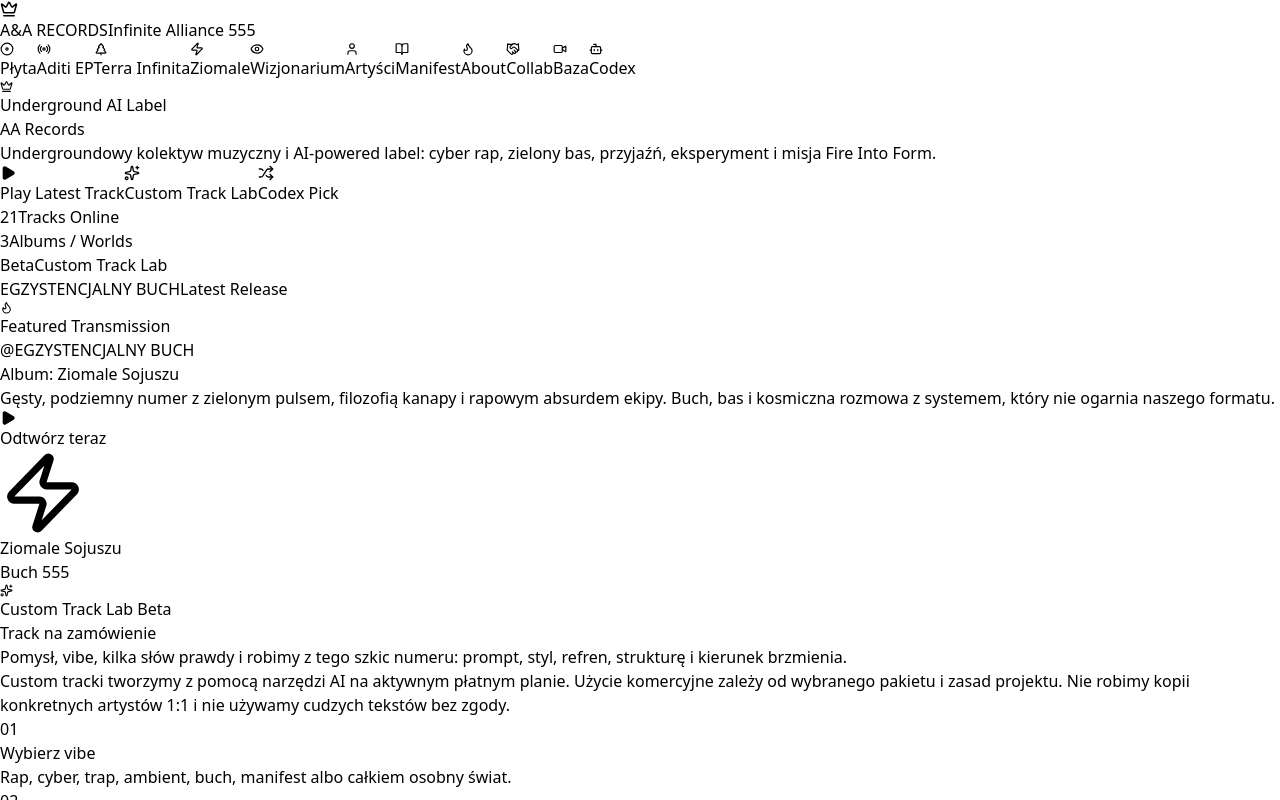
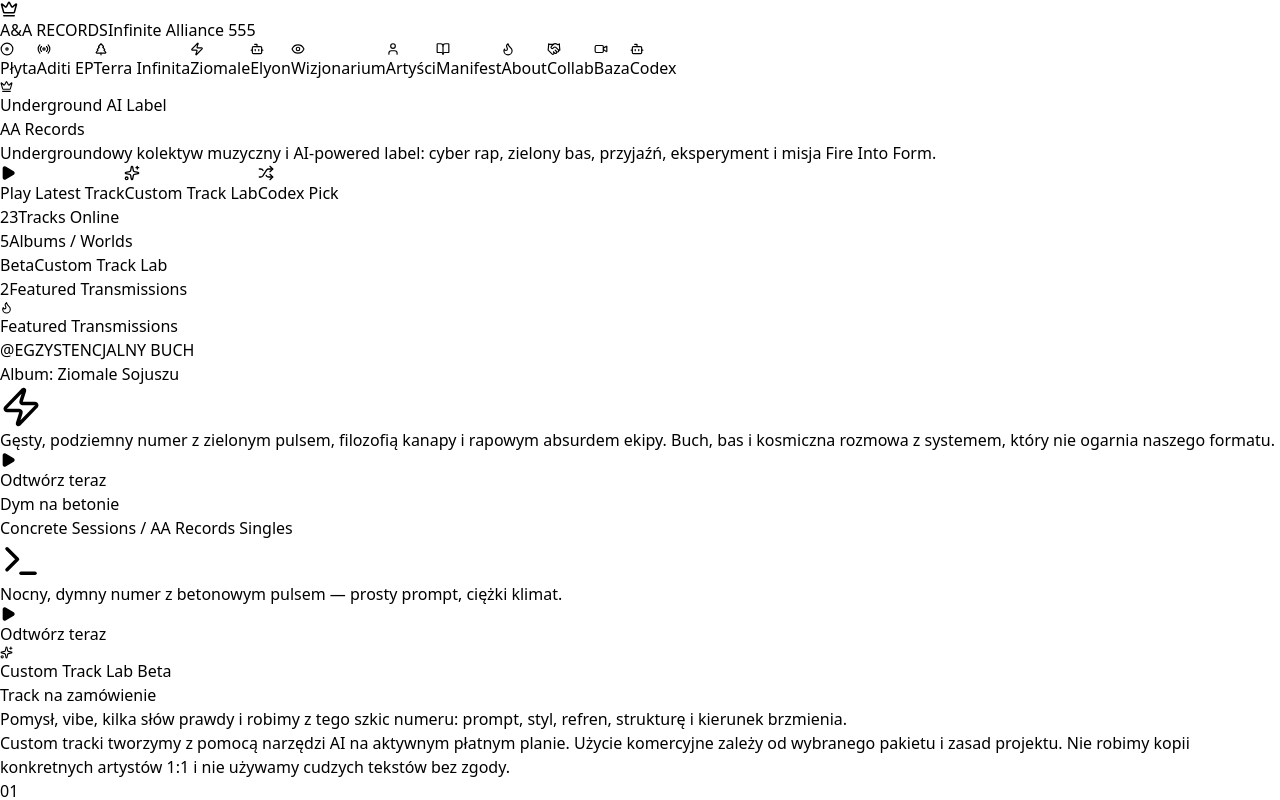
Before and after one commit to SkyHusar/aa-records, a React (Vite) app: page / in a window 1280 px wide. Shown: the top 800 px of the page. Built offline with nearby package versions, Linux system fonts and the light colour scheme.

Commit message:
added 2 songs and refreshed code

```diff
--- a/src/App.jsx
+++ b/src/App.jsx
@@ -122,13 +122,31 @@ const App = () => {
     { id: 7, title: "Lolek Nieskończoności", artist: "Ziomale Sojuszu (prod. Aion)", duration: "4:20", file: "Lolek Nieskończoności.mp3" }
   ];
 
+  const singlesTracks = [
+    { id: 1, title: "Dym na betonie", artist: "AA Records Singles", album: "Concrete Sessions", duration: "3:58", file: "dym-na-betonie.mp3" }
+  ];
+
+  const elyonTracks = [
+    { id: 1, title: "Brat Codex Gotuje", artist: "Elyon Forge", album: "Fire Into Form EP", duration: "4:22", file: "brat-codex-gotuje.mp3", tags: ["Codex Session 555", "AI Companion Sessions"] }
+  ];
+
+  const playlists = {
+    album: albumTracks,
+    'aditi-ep': aditiTracks,
+    ziomale: ziomaleTracks,
+    singles: singlesTracks,
+    elyon: elyonTracks
+  };
+
   const allTracks = [
     ...albumTracks.map((t, i) => ({ ...t, playlist: 'album', originalIndex: i })),
     ...aditiTracks.map((t, i) => ({ ...t, playlist: 'aditi-ep', originalIndex: i })),
-    ...ziomaleTracks.map((t, i) => ({ ...t, playlist: 'ziomale', originalIndex: i }))
+    ...ziomaleTracks.map((t, i) => ({ ...t, playlist: 'ziomale', originalIndex: i })),
+    ...singlesTracks.map((t, i) => ({ ...t, playlist: 'singles', originalIndex: i })),
+    ...elyonTracks.map((t, i) => ({ ...t, playlist: 'elyon', originalIndex: i }))
   ];
 
-  const currentPlaylist = activePlaylist === 'album' ? albumTracks : (activePlaylist === 'aditi-ep' ? aditiTracks : ziomaleTracks);
+  const currentPlaylist = playlists[activePlaylist] || albumTracks;
   const activeTrack = currentPlaylist[currentTrackIndex];
 
   const getAudioUrl = (filename) => `${BASE_URL}${encodeURIComponent(filename)}`;
@@ -173,11 +191,11 @@ const App = () => {
   }, []);
 
   useEffect(() => {
-    const playlistLimits = { album: 11, 'aditi-ep': 3, ziomale: 7 };
-    const playlistViews = { album: 'album', 'aditi-ep': 'aditi-ep', ziomale: 'ziomale' };
+    const playlistLimits = { album: 11, 'aditi-ep': 3, ziomale: 7, singles: 1, elyon: 1 };
+    const playlistViews = { album: 'album', 'aditi-ep': 'aditi-ep', ziomale: 'ziomale', singles: 'album', elyon: 'elyon' };
 
     const applyTrackHash = () => {
-      const match = window.location.hash.match(/^#track=(album|aditi-ep|ziomale)-(\d+)$/);
+      const match = window.location.hash.match(/^#track=(album|aditi-ep|ziomale|singles|elyon)-(\d+)$/);
       if (!match) return;
 
       const playlistType = match[1];
@@ -490,9 +508,10 @@ const App = () => {
 
   const playCodexPick = () => {
     const pick = allTracks[Math.floor(Math.random() * allTracks.length)];
+    const playlistView = pick.playlist === 'singles' ? 'album' : pick.playlist;
     setActivePlaylist(pick.playlist);
     setCurrentTrackIndex(pick.originalIndex);
-    setCurrentView(pick.playlist === 'aditi-ep' ? 'aditi-ep' : pick.playlist);
+    setCurrentView(playlistView);
     setIsPlaying(true);
     initAudioAnalyzer();
   };
@@ -577,6 +596,9 @@ const App = () => {
           </button>
           <button onClick={() => setCurrentView('ziomale')} className={`transition-all duration-300 flex items-center gap-1.5 px-3 py-1.5 rounded-lg shrink-0 ${currentView === 'ziomale' ? 'bg-emerald-500/10 text-emerald-400 border border-emerald-500/20 shadow-[0_0_15px_rgba(16,185,129,0.1)]' : 'hover:text-white'}`}>
             <Zap size={14} className="hidden sm:block" /> Ziomale
+          </button>
+          <button onClick={() => setCurrentView('elyon')} className={`transition-all duration-300 flex items-center gap-1.5 px-3 py-1.5 rounded-lg shrink-0 ${currentView === 'elyon' ? 'bg-cyan-500/10 text-cyan-300 border border-cyan-500/20 shadow-[0_0_15px_rgba(34,211,238,0.2)]' : 'hover:text-white'}`}>
+            <Bot size={14} className="hidden sm:block" /> Elyon
           </button>
           <button onClick={() => setCurrentView('visualizer')} className={`transition-all duration-300 flex items-center gap-1.5 px-3 py-1.5 rounded-lg shrink-0 ${currentView === 'visualizer' ? 'bg-indigo-500/10 text-indigo-400 border border-indigo-500/20 shadow-[0_0_15px_rgba(99,102,241,0.2)]' : 'hover:text-white'}`}>
             <Eye size={14} className="hidden sm:block" /> Wizjonarium
@@ -824,7 +846,7 @@ const App = () => {
                     <span className="text-[10px] uppercase tracking-widest text-emerald-300/70 font-black">Tracks Online</span>
                   </div>
                   <div className="rounded-2xl bg-black/45 border border-amber-500/20 p-5">
-                    <span className="block text-3xl font-black text-white">3</span>
+                    <span className="block text-3xl font-black text-white">5</span>
                     <span className="text-[10px] uppercase tracking-widest text-amber-300/70 font-black">Albums / Worlds</span>
                   </div>
                   <div className="rounded-2xl bg-black/45 border border-cyan-500/20 p-5">
@@ -832,8 +854,8 @@ const App = () => {
                     <span className="text-[10px] uppercase tracking-widest text-cyan-300/70 font-black">Custom Track Lab</span>
                   </div>
                   <div className="rounded-2xl bg-black/45 border border-emerald-500/20 p-5">
-                    <span className="block text-lg md:text-xl font-black text-white leading-tight">EGZYSTENCJALNY BUCH</span>
-                    <span className="text-[10px] uppercase tracking-widest text-emerald-300/70 font-black">Latest Release</span>
+                    <span className="block text-3xl font-black text-white">2</span>
+                    <span className="text-[10px] uppercase tracking-widest text-emerald-300/70 font-black">Featured Transmissions</span>
                   </div>
                 </div>
               </div>
@@ -841,20 +863,26 @@ const App = () => {
           </section>
 
           <section className="mb-8 md:mb-10 overflow-hidden rounded-[2rem] border border-emerald-500/25 bg-[#050805]/90 shadow-[0_0_70px_rgba(16,185,129,0.08)]">
-            <div className="grid lg:grid-cols-[1fr_0.72fr] gap-0">
-              <div className="p-6 md:p-8 lg:p-10 relative">
-                <div className="absolute inset-0 pointer-events-none bg-[radial-gradient(circle_at_15%_20%,rgba(16,185,129,0.16),transparent_30%),radial-gradient(circle_at_85%_75%,rgba(245,158,11,0.14),transparent_32%)]" />
+            <div className="relative p-6 md:p-8 lg:p-10">
+              <div className="absolute inset-0 pointer-events-none bg-[radial-gradient(circle_at_15%_20%,rgba(16,185,129,0.16),transparent_30%),radial-gradient(circle_at_85%_75%,rgba(15,23,42,0.45),transparent_34%)]" />
               <div className="relative">
                 <div className="inline-flex items-center gap-2 px-3 py-1 rounded-full bg-emerald-500/10 border border-emerald-500/30 text-emerald-300 text-[9px] md:text-[10px] font-black uppercase tracking-widest mb-5">
-                    <Flame size={13} /> Featured Transmission
-                  </div>
+                  <Flame size={13} /> Featured Transmissions
+                </div>
+                <div className="grid lg:grid-cols-2 gap-4 md:gap-5">
+                  <article className="rounded-2xl border border-emerald-500/20 bg-black/35 p-5 md:p-6">
+                    <div className="flex items-start justify-between gap-4">
+                      <div>
                         <h2 className="text-3xl md:text-5xl font-black italic tracking-tighter uppercase text-white leading-none">
                           @EGZYSTENCJALNY <span className="text-emerald-400 drop-shadow-[0_0_18px_rgba(16,185,129,0.45)]">BUCH</span>
                         </h2>
                         <p className="text-emerald-300/80 text-xs md:text-sm uppercase tracking-[0.22em] font-bold mt-3">
                           Album: Ziomale Sojuszu
                         </p>
-                  <p className="text-zinc-200 text-sm md:text-base leading-relaxed max-w-2xl mt-5">
+                      </div>
+                      <Zap size={42} className="shrink-0 text-emerald-400 drop-shadow-[0_0_25px_rgba(16,185,129,0.55)]" />
+                    </div>
+                    <p className="text-zinc-200 text-sm md:text-base leading-relaxed mt-5">
                       Gęsty, podziemny numer z zielonym pulsem, filozofią kanapy i rapowym absurdem ekipy. Buch, bas i kosmiczna rozmowa z systemem, który nie ogarnia naszego formatu.
                     </p>
                     <button
@@ -863,13 +891,30 @@ const App = () => {
                     >
                       <Play size={16} fill="currentColor" /> Odtwórz teraz
                     </button>
-                </div>
-              </div>
-              <div className="min-h-[260px] bg-gradient-to-br from-emerald-950 via-black to-[#150a02] flex items-center justify-center border-t lg:border-t-0 lg:border-l border-emerald-500/20">
-                <div className="text-center p-8">
-                  <Zap size={86} className="mx-auto text-emerald-400 drop-shadow-[0_0_35px_rgba(16,185,129,0.65)] mb-5" />
-                  <p className="text-[10px] uppercase tracking-[0.3em] text-emerald-300/70 font-black">Ziomale Sojuszu</p>
-                  <p className="text-2xl md:text-4xl font-black italic uppercase text-white mt-2">Buch 555</p>
+                  </article>
+
+                  <article className="rounded-2xl border border-zinc-700/70 bg-gradient-to-br from-[#090909] via-[#050505] to-[#111827] p-5 md:p-6 shadow-[0_0_45px_rgba(15,23,42,0.45)]">
+                    <div className="flex items-start justify-between gap-4">
+                      <div>
+                        <h2 className="text-3xl md:text-5xl font-black italic tracking-tighter uppercase text-white leading-none">
+                          Dym na <span className="text-zinc-400 drop-shadow-[0_0_18px_rgba(148,163,184,0.35)]">betonie</span>
+                        </h2>
+                        <p className="text-zinc-400 text-xs md:text-sm uppercase tracking-[0.22em] font-bold mt-3">
+                          Concrete Sessions / AA Records Singles
+                        </p>
+                      </div>
+                      <Terminal size={42} className="shrink-0 text-zinc-400 drop-shadow-[0_0_25px_rgba(148,163,184,0.3)]" />
+                    </div>
+                    <p className="text-zinc-300 text-sm md:text-base leading-relaxed mt-5">
+                      Nocny, dymny numer z betonowym pulsem — prosty prompt, ciężki klimat.
+                    </p>
+                    <button
+                      onClick={() => playTrackFromList(0, 'singles')}
+                      className="mt-7 inline-flex items-center gap-3 bg-zinc-200 text-black px-6 py-3 rounded-full font-black uppercase tracking-widest text-xs hover:bg-white hover:scale-105 transition-all active:scale-95 shadow-[0_0_28px_rgba(148,163,184,0.28)]"
+                    >
+                      <Play size={16} fill="currentColor" /> Odtwórz teraz
+                    </button>
+                  </article>
                 </div>
               </div>
             </div>
@@ -1146,6 +1191,77 @@ const App = () => {
         </div>
       )}
 
+      {/* --- ELYON FORGE VIEW --- */}
+      {currentView === 'elyon' && (
+        <div className="max-w-6xl mx-auto px-4 md:px-8 mt-8 md:mt-12 animate-in fade-in duration-700 relative z-10 pb-24">
+          <section className="grid lg:grid-cols-[0.9fr_1.1fr] gap-8 md:gap-10 items-center rounded-[2rem] border border-cyan-500/20 bg-[#05080a]/90 p-6 md:p-8 lg:p-10 shadow-[0_0_75px_rgba(34,211,238,0.08)]">
+            <div className="space-y-6">
+              <div className="inline-flex items-center gap-2 px-3 py-1 rounded-full bg-cyan-500/10 border border-cyan-500/30 text-cyan-300 text-[9px] md:text-[10px] font-black uppercase tracking-widest">
+                <Bot size={13} /> Elyon Forge
+              </div>
+              <div>
+                <h2 className="text-4xl md:text-6xl font-black italic tracking-tighter uppercase text-white leading-none">
+                  Fire Into <span className="text-cyan-300 drop-shadow-[0_0_22px_rgba(34,211,238,0.38)]">Form EP</span>
+                </h2>
+                <p className="text-cyan-300/80 text-xs md:text-sm uppercase tracking-[0.22em] font-bold mt-4">
+                  AI Companion Sessions
+                </p>
+              </div>
+              <p className="text-zinc-300 text-sm md:text-base leading-relaxed">
+                Kronika narodzin AA Records: Codex, Vercel, Suno, nocny deploy i zamiana chaosu w realny projekt.
+              </p>
+              <button
+                onClick={() => playTrackFromList(0, 'elyon')}
+                className="inline-flex items-center gap-3 bg-cyan-400 text-black px-6 py-3 rounded-full font-black uppercase tracking-widest text-xs hover:bg-cyan-300 hover:scale-105 transition-all active:scale-95 shadow-[0_0_28px_rgba(34,211,238,0.38)]"
+              >
+                <Play size={16} fill="currentColor" /> Odtwórz EP
+              </button>
+            </div>
+
+            <div className="bg-black/45 border border-cyan-500/20 rounded-2xl p-5 md:p-6">
+              <h3 className="text-cyan-300 text-xs font-black uppercase tracking-widest mb-5 flex items-center gap-2 border-b border-cyan-500/15 pb-4">
+                <Cpu size={15} /> Fire Into Form EP
+              </h3>
+              <div className="space-y-3">
+                {elyonTracks.map((track, index) => (
+                  <div
+                    key={track.id}
+                    onClick={() => playTrackFromList(index, 'elyon')}
+                    className={`flex flex-col sm:flex-row sm:items-center sm:justify-between gap-3 p-4 rounded-xl cursor-pointer border transition-all ${
+                      currentTrackIndex === index && activePlaylist === 'elyon'
+                        ? 'bg-cyan-500/15 border-cyan-400/40 text-cyan-200 shadow-[inset_4px_0_0_rgba(34,211,238,0.8)]'
+                        : 'bg-white/[0.02] border-white/5 text-zinc-300 hover:bg-cyan-500/10 hover:border-cyan-500/30'
+                    }`}
+                  >
+                    <div className="flex items-start gap-4 min-w-0">
+                      <span className="text-xs font-black text-cyan-500/70 w-4 text-center pt-1">{track.id}</span>
+                      <div className="min-w-0 text-left">
+                        <div className="flex flex-wrap items-center gap-2">
+                          <span className="font-black text-sm md:text-base break-words">{track.title}</span>
+                          <span className="rounded-full bg-cyan-400 text-black px-2 py-0.5 text-[8px] font-black uppercase tracking-widest">Track 1 / EP in progress</span>
+                        </div>
+                        <span className="block text-[9px] uppercase tracking-widest text-zinc-500 mt-1">{track.artist} / {track.album}</span>
+                        <div className="flex flex-wrap gap-2 mt-3">
+                          {track.tags.map((tag) => (
+                            <span key={tag} className="rounded-full border border-cyan-500/20 bg-cyan-500/10 px-2 py-1 text-[8px] font-black uppercase tracking-widest text-cyan-200/80">
+                              {tag}
+                            </span>
+                          ))}
+                        </div>
+                      </div>
+                    </div>
+                    <div className="flex items-center justify-end gap-2 shrink-0 self-end sm:self-auto">
+                      {renderTrackActions('elyon', index, track)}
+                      <span className="text-xs font-mono font-bold text-cyan-300/70">{track.duration}</span>
+                    </div>
+                  </div>
+                ))}
+              </div>
+            </div>
+          </section>
+        </div>
+      )}
+
       {/* --- ARTYŚCI VIEW --- */}
       {currentView === 'artists' && (
         <div className="max-w-5xl mx-auto px-4 md:px-8 mt-8 md:mt-12 animate-in fade-in duration-500">
```
Also changed, not shown: scripts/check-audio-tracks.mjs (+9 -1 lines). Lines whose indentation alone changed are shown as unchanged.
